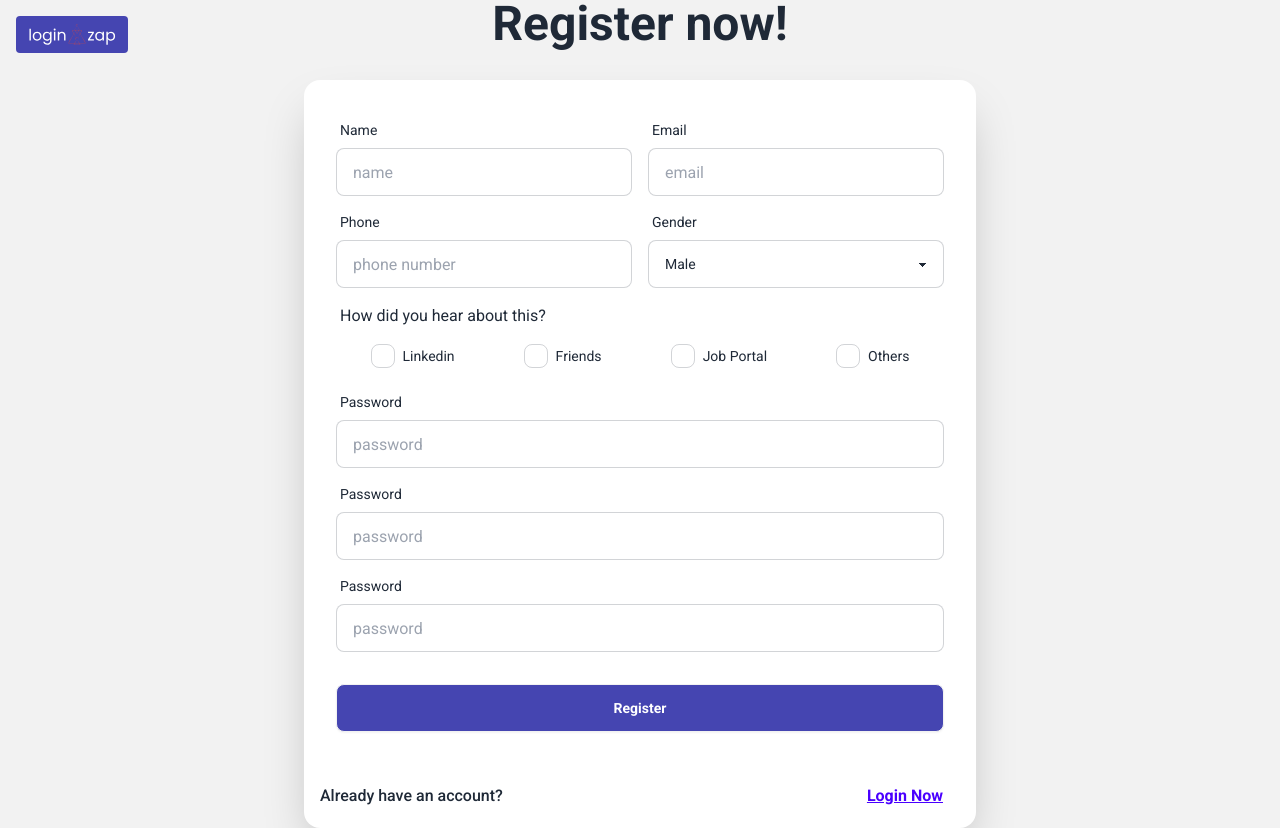
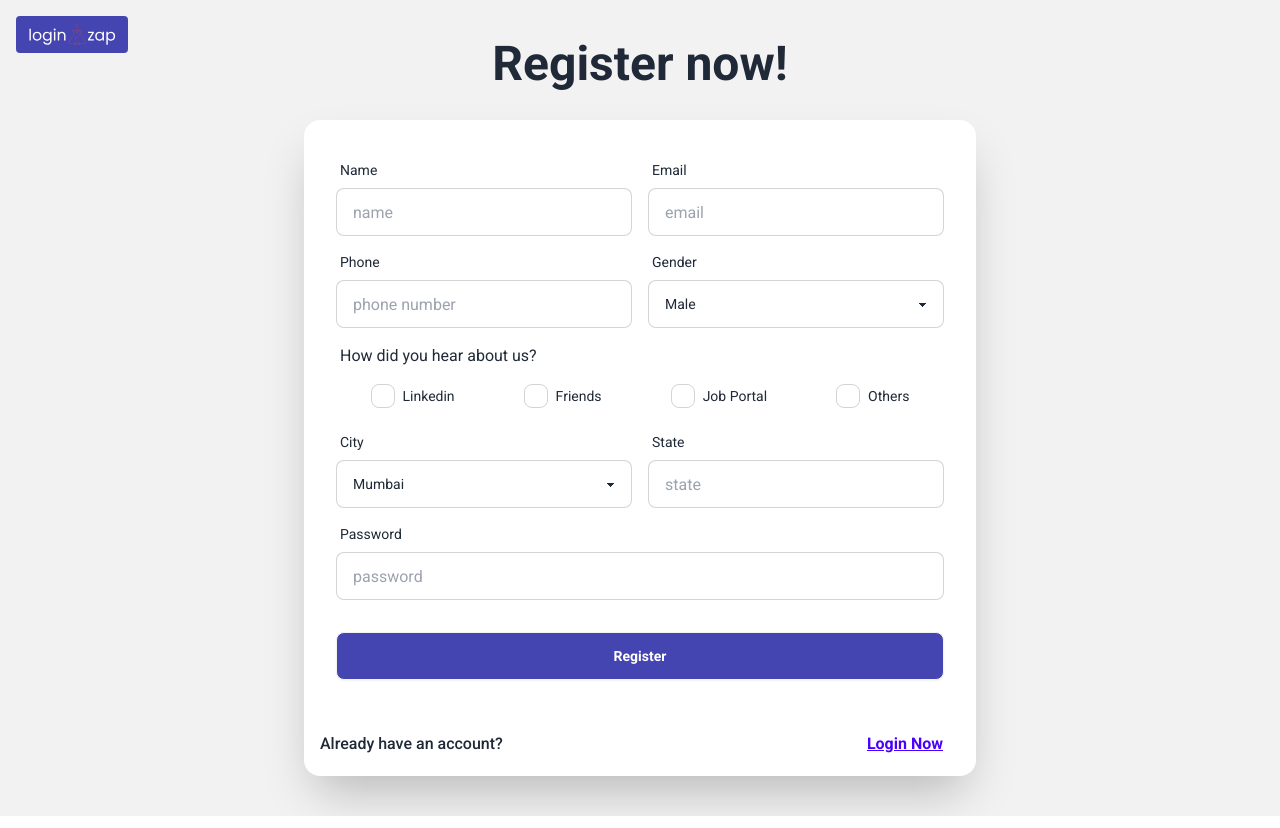
Before and after one commit to justJubair/login-zap-client, a React (Vite) app: page /register in a window 1280 px wide. Built offline with nearby package versions, Linux system fonts and the light colour scheme.

Commit message:
Add: registration page design done

```diff
--- a/src/pages/Register/Register.jsx
+++ b/src/pages/Register/Register.jsx
@@ -1,19 +1,41 @@
 import { Link } from "react-router-dom";
 import logo from "../../assets/images/logo-transparent.svg";
+import { useState } from "react";
 const Register = () => {
+    const [inputValue, setInputValue] = useState("");
+    const [suggestions, setSuggestions] = useState([]);
+
+    // Dummy list of states
+    const stateNames = ["Gujarat", "Maharashtra", "Karnataka"]
+
+    const handleInputChange = e=>{
+       const value = e.target.value;
+       setInputValue(value)
+
+    //    Filter state names
+    const filteredSuggestions = stateNames.filter(state=> state.toLowerCase().includes(value.toLowerCase()))
+
+    setSuggestions(filteredSuggestions)
+    }
+
+    const handleSuggestionClick = (suggestion)=>{
+        setInputValue(suggestion)
+        setSuggestions([])
+    }
+
   return (
     <div>
       <Link to="/">
         {" "}
         <img
-          className="absolute w-28 bg-[#4545b1] top-4 left-4 rounded px-2 py-1"
+          className="hidden absolute w-28 bg-[#4545b1] top-4 left-4 rounded px-2 py-1 md:block"
           src={logo}
           alt="logo"
         />
       </Link>
-      <div className="hero min-h-screen bg-base-200">
+      <div className="hero min-h-screen bg-base-200 py-10 px-4">
         <div className="w-full flex flex-col items-center space-y-8">
-          <div className="text-center lg:text-left">
+          <div className="text-center">
             <h1 className="text-5xl font-bold">Register now!</h1>
           </div>
           <div className="card shrink-0 w-full max-w-2xl shadow-2xl bg-base-100">
@@ -76,7 +98,7 @@ const Register = () => {
              {/* checkbox */}
               <div className="form-control">
                 <label className="label">
-                  <span>How did you hear about this?</span>
+                  <span>How did you hear about us?</span>
                 </label>
 
               <div className="flex justify-around items-center my-2">
@@ -116,34 +138,49 @@ const Register = () => {
               </div>
 
               </div>
+
+              <div  className="flex items-center justify-between gap-4">
+              <div className="form-control w-full">
+                <label className="label">
+                  <span className="label-text">City</span>
+                </label>
+                <select defaultValue="mumbai" name="city" className="select select-bordered w-full">
+
+                  <option value="mumbai">Mumbai</option>
+                  <option value="pune">Pune</option>
+                  <option value="ahmedabad">Ahmedabad</option>
+                </select>
+              </div>
+              <div className="form-control w-full">
+                <label className="label">
+                  <span className="label-text">State</span>
+                </label>
+                <input
+                  type="text"
+                  value={inputValue}
+                  onChange={handleInputChange}
+                  placeholder="state"
+                  className="input input-bordered"
+                  required
+                />
+                {
+                    suggestions.length > 0 && <ul className=" list-none p-0 m-0">
+                        {suggestions.map((suggestion,index)=> <li className="cursor-pointer p-2 border-2 rounded-lg hover:bg-base-200" key={index} onClick={()=> handleSuggestionClick(suggestion)}>
+                            {suggestion}
+                        </li>)}
+                    </ul>
+                }
+              </div>
+              </div>
+
+
               <div className="form-control">
                 <label className="label">
                   <span className="label-text">Password</span>
                 </label>
                 <input
                   type="password"
-                  placeholder="password"
-                  className="input input-bordered"
-                  required
-                />
-              </div>
-              <div className="form-control">
-                <label className="label">
-                  <span className="label-text">Password</span>
-                </label>
-                <input
-                  type="password"
-                  placeholder="password"
-                  className="input input-bordered"
-                  required
-                />
-              </div>
-              <div className="form-control">
-                <label className="label">
-                  <span className="label-text">Password</span>
-                </label>
-                <input
-                  type="password"
+                  name="password"
                   placeholder="password"
                   className="input input-bordered"
                   required
```
